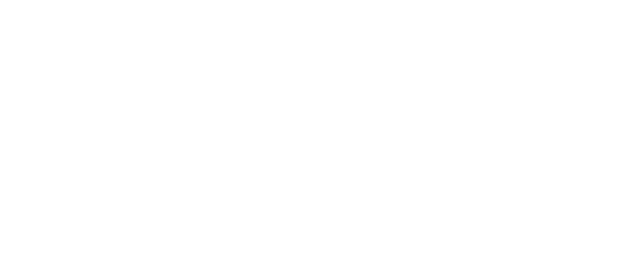
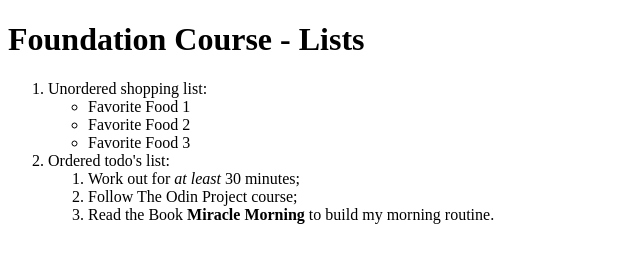
Before and after one commit to giakhanht/TOP-practice, a plain HTML site: page html-boilerplate/another1.html in a window 1280 px wide. Shown: the whole page, without its empty margins (0-640 px from the left). Drawn offline with Linux system fonts and the light colour scheme.

Commit message:
"Practiced creating HTML lists."

```diff
--- a/html-boilerplate/another1.html
+++ b/html-boilerplate/another1.html
@@ -4,4 +4,24 @@
         <meta charset="UTF-8">
         <title>List Practice</title>
     </head>
+
+    <body>
+        <h1>Foundation Course - Lists</h1>
+        <ol>
+            <li>Unordered shopping list:
+                <ul>
+                    <li>Favorite Food 1</li>
+                    <li>Favorite Food 2</li>
+                    <li>Favorite Food 3</li>
+                </ul>
+            </li>
+            <li>Ordered todo's list:
+                <ol>
+                    <li>Work out for <em>at least</em> 30 minutes;</li>
+                    <li>Follow The Odin Project course;</li>
+                    <li>Read the Book <strong>Miracle Morning</strong> to build my morning routine.</li>
+                </ol>
+            </li>
+        </ol>
+    </body>
 </html>
```
